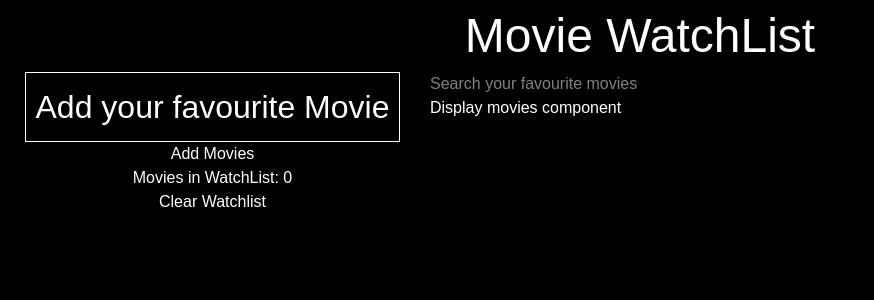
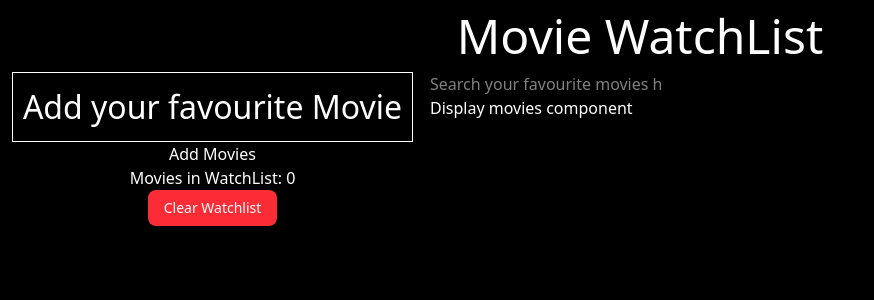
Before and after one commit to lsb22/KDU_phase_zero, a React (Vite) app in the folder movie-watchlist/: page / in a window 1280 px wide. Shown: the top 300 px of the page, without its empty margins (0-874 px from the left). Built offline with nearby package versions, Linux system fonts and the light colour scheme.

Commit message:
add shadcn button component

```diff
--- a/movie-watchlist/package.json
+++ b/movie-watchlist/package.json
@@ -10,6 +10,7 @@
     "preview": "vite preview"
   },
   "dependencies": {
+    "@radix-ui/react-slot": "^1.2.4",
     "@tailwindcss/vite": "^4.1.18",
     "class-variance-authority": "^0.7.1",
     "clsx": "^2.1.1",
--- a/movie-watchlist/src/App.css
+++ b/movie-watchlist/src/App.css
@@ -1,6 +1,5 @@
 body {
   margin: 0;
-  font-family: sans-serif;
   background: black;
   color: white;
   width: 100%;
--- a/movie-watchlist/src/App.tsx
+++ b/movie-watchlist/src/App.tsx
@@ -1,4 +1,5 @@
 import AddMovies from "./components/AddMovies";
+import { Button } from "@/components/ui/button";
 
 const App = () => {
   return (
@@ -9,7 +10,9 @@
           <h2 className="part1-title">Add your favourite Movie</h2>
           <AddMovies />
           <div className="">Movies in WatchList: 0</div>
-          <button className="">Clear Watchlist</button>
+          <Button className="bg-red-500 hover:bg-red-400">
+            Clear Watchlist
+          </Button>
         </div>
         <div className="part2">
           <input type="text" placeholder="Search your favourite movies here!" />
--- /dev/null
+++ b/movie-watchlist/src/components/ui/button.tsx
@@ -0,0 +1,62 @@
+import * as React from "react"
+import { Slot } from "@radix-ui/react-slot"
+import { cva, type VariantProps } from "class-variance-authority"
+
+import { cn } from "@/lib/utils"
+
+const buttonVariants = cva(
+  "inline-flex items-center justify-center gap-2 whitespace-nowrap rounded-md text-sm font-medium transition-all disabled:pointer-events-none disabled:opacity-50 [&_svg]:pointer-events-none [&_svg:not([class*='size-'])]:size-4 shrink-0 [&_svg]:shrink-0 outline-none focus-visible:border-ring focus-visible:ring-ring/50 focus-visible:ring-[3px] aria-invalid:ring-destructive/20 dark:aria-invalid:ring-destructive/40 aria-invalid:border-destructive",
+  {
+    variants: {
+      variant: {
+        default: "bg-primary text-primary-foreground hover:bg-primary/90",
+        destructive:
+          "bg-destructive text-white hover:bg-destructive/90 focus-visible:ring-destructive/20 dark:focus-visible:ring-destructive/40 dark:bg-destructive/60",
+        outline:
+          "border bg-background shadow-xs hover:bg-accent hover:text-accent-foreground dark:bg-input/30 dark:border-input dark:hover:bg-input/50",
+        secondary:
+          "bg-secondary text-secondary-foreground hover:bg-secondary/80",
+        ghost:
+          "hover:bg-accent hover:text-accent-foreground dark:hover:bg-accent/50",
+        link: "text-primary underline-offset-4 hover:underline",
+      },
+      size: {
+        default: "h-9 px-4 py-2 has-[>svg]:px-3",
+        sm: "h-8 rounded-md gap-1.5 px-3 has-[>svg]:px-2.5",
+        lg: "h-10 rounded-md px-6 has-[>svg]:px-4",
+        icon: "size-9",
+        "icon-sm": "size-8",
+        "icon-lg": "size-10",
+      },
+    },
+    defaultVariants: {
+      variant: "default",
+      size: "default",
+    },
+  }
+)
+
+function Button({
+  className,
+  variant = "default",
+  size = "default",
+  asChild = false,
+  ...props
+}: React.ComponentProps<"button"> &
+  VariantProps<typeof buttonVariants> & {
+    asChild?: boolean
+  }) {
+  const Comp = asChild ? Slot : "button"
+
+  return (
+    <Comp
+      data-slot="button"
+      data-variant={variant}
+      data-size={size}
+      className={cn(buttonVariants({ variant, size, className }))}
+      {...props}
+    />
+  )
+}
+
+export { Button, buttonVariants }
```
Also changed, not shown: 1 other file (tests, documents, lock files or other folders).
